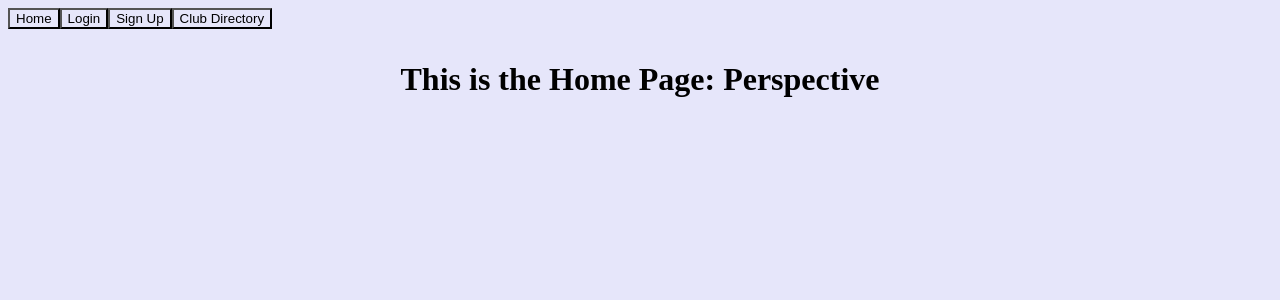
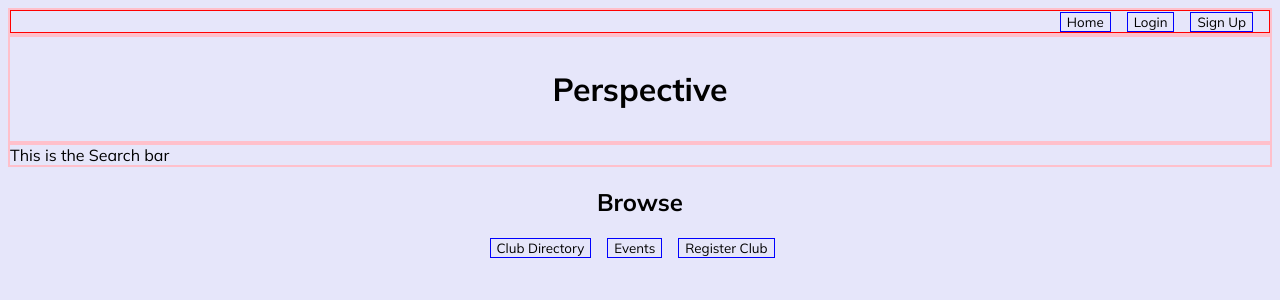
Before and after one commit to jenpennen/ucla-perspective, a React (Vite) app: page / in a window 1280 px wide. Shown: the top 300 px of the page. Built offline with nearby package versions, Linux system fonts and the light colour scheme.

Commit message:
added a browse navbar and the pages for it

```diff
--- a/src/App.css
+++ b/src/App.css
@@ -4,3 +4,10 @@ h1 {
   padding: 2rem;
   text-align: center;
 }
+.container {
+  max-width: 100rem;
+  border: 2px solid pink;
+}
+.browse {
+  text-align: center;
+}
--- a/src/App.jsx
+++ b/src/App.jsx
@@ -3,6 +3,8 @@ import Home from "./pages/Home";
 import Login from "./pages/Login";
 import SignUp from "./pages/SignUp";
 import ClubDirectory from "./pages/ClubDirectory";
+import Events from "./pages/Events";
+import RegisterClub from "./pages/RegisterClub";
 import { Layout } from "./Layout";
 function App() {
   return (
@@ -13,6 +15,8 @@ function App() {
           <Route path="/Login" element={<Login />} />
           <Route path="/SignUp" element={<SignUp />} />
           <Route path="/ClubDirectory" element={<ClubDirectory />} />
+          <Route path="/Events" element={<Events />} />
+          <Route path="/RegisterClub" element={<RegisterClub />} />
         </Route>
       </Routes>
     </Router>
--- /dev/null
+++ b/src/components/BrowseNavBar.jsx
@@ -0,0 +1,17 @@
+import { Link } from "react-router-dom";
+function BrowseNavBar() {
+  return (
+    <div>
+      <Link to="/ClubDirectory">
+        <button>Club Directory</button>
+      </Link>
+      <Link to="/Events">
+        <button>Events</button>
+      </Link>
+      <Link to="/RegisterClub">
+        <button>Register Club</button>
+      </Link>
+    </div>
+  );
+}
+export default BrowseNavBar;
--- a/src/components/NavBar.css
+++ b/src/components/NavBar.css
@@ -1,4 +1,9 @@
 .navbar {
-  margin-left: auto;
-  margin-right: 0;
+  position: right;
+  text-align: right;
+  border: 1px solid red;
 }
+button {
+  border: 1px solid blue;
+  margin-right: 1rem;
+}
--- a/src/components/NavBar.jsx
+++ b/src/components/NavBar.jsx
@@ -3,6 +3,7 @@ import "./NavBar.css";
 export function NavBar() {
   return (
     <>
+      <div className="container">
         <div className="navbar">
           <Link to="/">
             <button>Home</button>
@@ -13,9 +14,10 @@ export function NavBar() {
           <Link to="/SignUp">
             <button>Sign Up</button>
           </Link>
-        <Link to="/ClubDirectory">
+          {/* <Link to="/ClubDirectory">
             <button>Club Directory</button>
-        </Link>
+          </Link> */}
+        </div>
       </div>
     </>
   );
--- /dev/null
+++ b/src/components/SearchBar.jsx
@@ -0,0 +1,3 @@
+export function SearchBar() {
+  return <div>This is the Search bar</div>;
+}
--- a/src/index.css
+++ b/src/index.css
@@ -1,8 +1,4 @@
 * {
   background-color: #e6e6fa;
+  font-family: "Mulish", sans-serif;
 }
-button {
-  justify-content: space-between;
-  margin-left: auto;
-  margin-right: 0;
-}
--- /dev/null
+++ b/src/pages/Events.jsx
@@ -0,0 +1,4 @@
+function Events() {
+  return <div>This is the Events Page</div>;
+}
+export default Events;
--- a/src/pages/Home.jsx
+++ b/src/pages/Home.jsx
@@ -1,14 +1,22 @@
 import { useState } from "react";
 import { Link } from "react-router-dom";
+import { SearchBar } from "../components/SearchBar";
+import BrowseNavBar from "../components/BrowseNavBar";
 import "../App.css";
 
 function Home() {
-  //   const handleLogin = (event) => {
-  //     logincount;
-  //   };
   return (
     <>
-      <h1>This is the Home Page: Perspective</h1>
+      <div className="container">
+        <h1>Perspective</h1>
+      </div>
+      <div className="container">
+        <SearchBar />
+      </div>
+      <div className="browse">
+        <h2>Browse</h2>
+        <BrowseNavBar />
+      </div>
     </>
   );
 }
--- /dev/null
+++ b/src/pages/RegisterClub.jsx
@@ -0,0 +1,4 @@
+function RegisterClub() {
+  return <div>This is the Register Club Page</div>;
+}
+export default RegisterClub;
```
Lines whose indentation alone changed are shown as unchanged.
